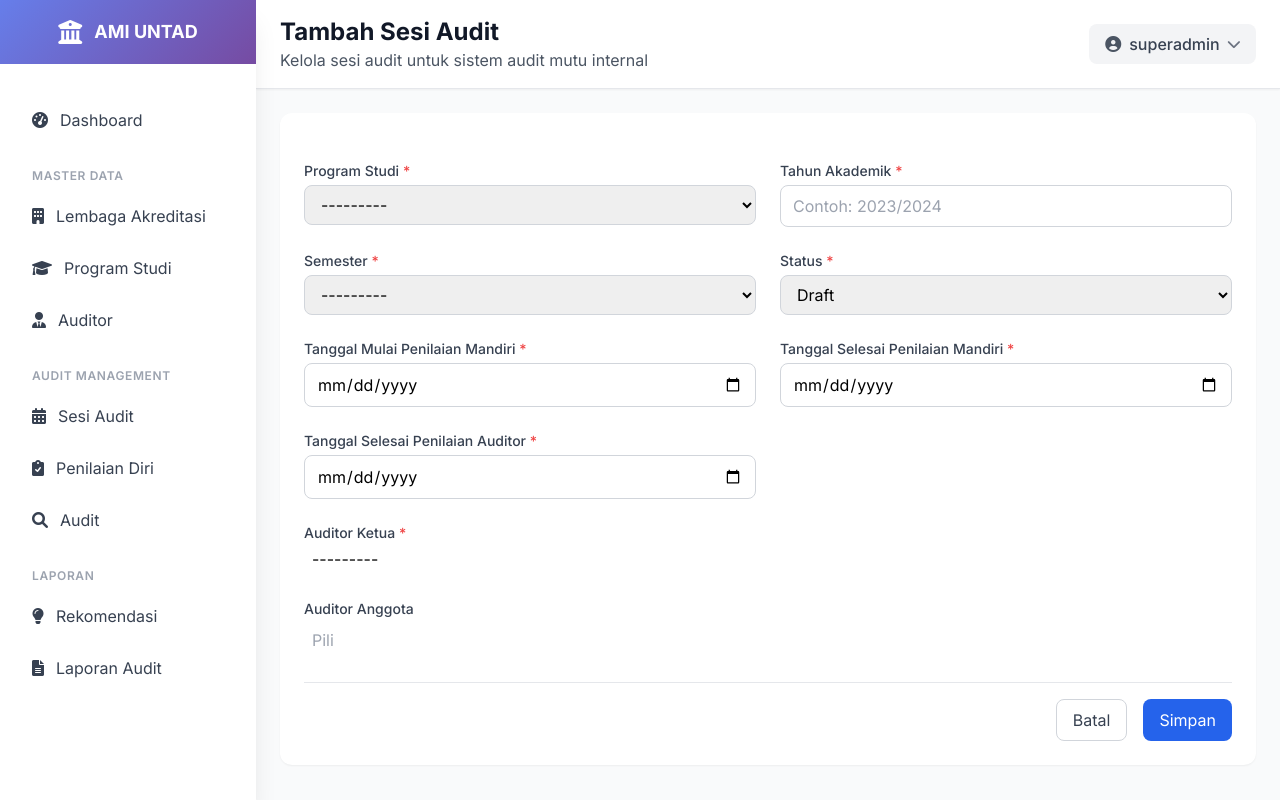
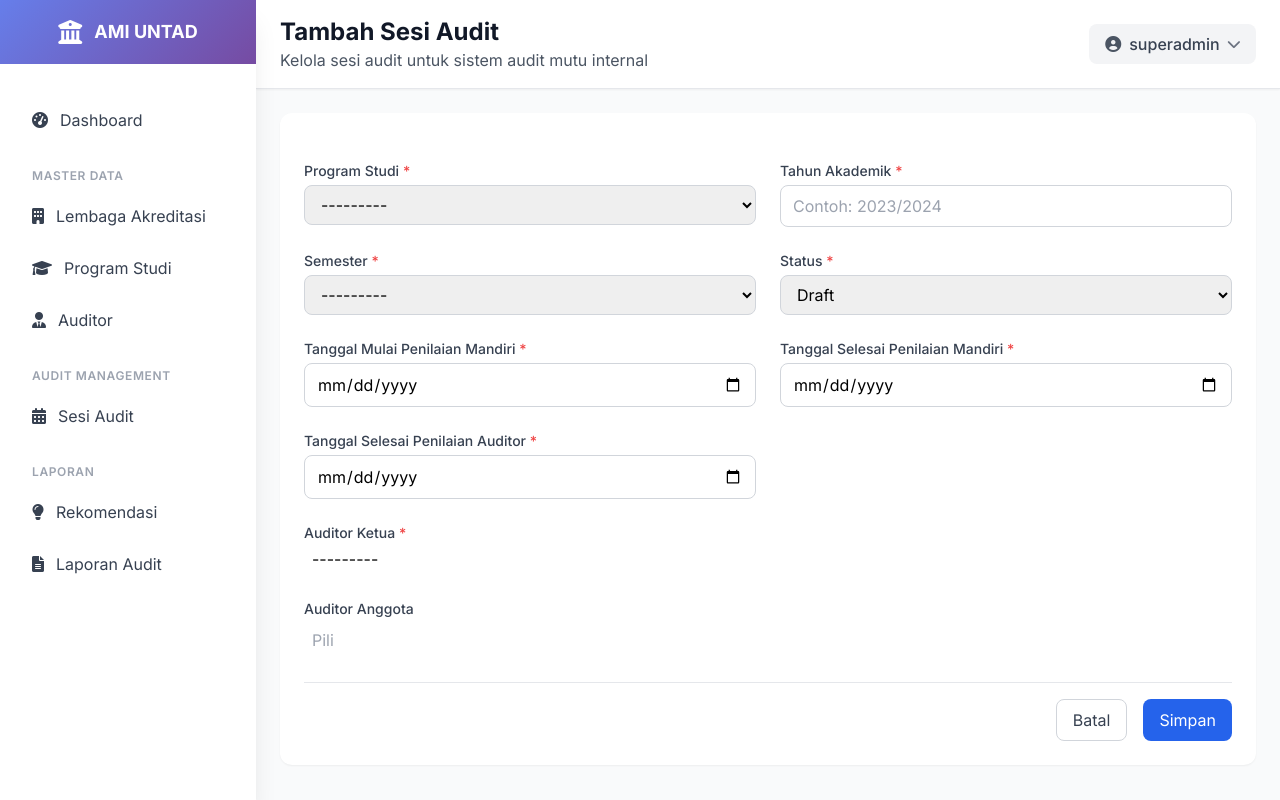
Before and after one commit to mahatirnajar/sipmi, a Django app: page /audit-session/create/ in a window 1280 px wide. Run offline with Django 5.2, Linux system fonts and the light colour scheme; a user stored in the database is signed in; data comes from the database, SQL or seed files in the repository; both versions use the stored data as it was after the commit; parts of the project's set-up code (start-up, migrations or seed data) failed here and were passed over; some libraries are stand-ins or nearby versions.

Commit message:
update audit: - get elemen directly to audit list

```diff
--- a/ami/forms.py
+++ b/ami/forms.py
@@ -291,12 +291,12 @@ class PenilaianDiriForm(forms.ModelForm):
 class AuditForm(forms.ModelForm):
     class Meta:
         model = Audit
-        fields = ['skor', 'deskripsi_kondisi', 'kategori_kondisi', 'komentar']
+        fields = ['skor', 'deskripsi_kondisi', 'kategori_kondisi']
         widgets = {
-            'skor': forms.NumberInput(attrs={'class': 'form-control', 'min': '0', 'max': '4', 'step': '0.01'}),
-            'deskripsi_kondisi': forms.Textarea(attrs={'rows': 3, 'class': 'form-control'}),
-            'kategori_kondisi': forms.Select(attrs={'class': 'form-control'}),
-            'komentar': forms.Textarea(attrs={'rows': 3, 'class': 'form-control'}),
+            'skor': forms.NumberInput(attrs={'class': 'form-control mt-1 block w-full rounded-md border-black-300 shadow-sm focus:border-blue-500 focus:ring-blue-500'}),
+            'deskripsi_kondisi': forms.Textarea(attrs={'rows': 10, 'class': 'form-control mt-1 block w-full rounded-md border-black-300 shadow-sm focus:border-blue-500 focus:ring-blue-500'}),
+            'kategori_kondisi': forms.Select(attrs={'class': 'form-control mt-1 block w-full rounded-md border-black-300 shadow-sm focus:border-blue-500 focus:ring-blue-500'}),
+            'komentar': forms.Textarea(attrs={'rows': 10, 'class': 'form-control mt-1 block w-full rounded-md border-black-300 shadow-sm focus:border-blue-500 focus:ring-blue-500'}),
         }
 
 class DokumenPendukungForm(forms.ModelForm):
--- a/ami/views.py
+++ b/ami/views.py
@@ -831,7 +831,6 @@ def submit_penilaian_diri(request, session_id):
 # Views untuk Audit
 # ----------------------------
 @login_required
-@login_required
 def audit_list(request, session_id):
     """View untuk menampilkan daftar hasil audit"""
     audit_session = get_object_or_404(AuditSession, pk=session_id)
@@ -839,35 +838,59 @@ def audit_list(request, session_id):
     if not check_audit_session_permission(request.user, audit_session):
         return HttpResponseForbidden("Anda tidak memiliki izin untuk mengakses halaman ini.")
 
-    # Perbaikan: ganti indikator dengan elemen
-    audit_items = Audit.objects.filter(
-        penilaian_diri__audit_session=audit_session
-    ).select_related(
-        'penilaian_diri',
-        'penilaian_diri__elemen',
-        'penilaian_diri__elemen__kriteria',
-        'auditor'
-    ).order_by('penilaian_diri__elemen__kode')
+    # Ambil semua elemen dari lembaga akreditasi prodi
+    lembaga = audit_session.program_studi.lembaga_akreditasi
+    semua_elemen = Elemen.objects.filter(
+        kriteria__lembaga_akreditasi=lembaga,
+        status='aktif'
+    ).order_by('kriteria__kode', 'kode')
 
+    # Untuk setiap elemen, pastikan ada penilaian diri dan audit
     grouped_data = {}
-    for ai in audit_items:
-        kriteria = ai.penilaian_diri.elemen.kriteria
+    elemen_count = 0
+    elemen_teraudit = 0
+
+    for elemen in semua_elemen:
+        elemen_count += 1
+        # Dapatkan atau buat penilaian diri
+        penilaian_diri, created = PenilaianDiri.objects.get_or_create(
+            audit_session=audit_session,
+            elemen=elemen,
+            defaults={
+                'status': 'BELUM'
+            }
+        )
+
+        # Dapatkan atau buat hasil audit
+        audit, created = Audit.objects.get_or_create(
+            penilaian_diri=penilaian_diri
+        )
+
+        # Cek apakah elemen sudah diaudit
+        if audit.skor is not None:
+            elemen_teraudit += 1
+
+        # Kelompokkan berdasarkan kriteria
+        kriteria = elemen.kriteria
         if kriteria not in grouped_data:
             grouped_data[kriteria] = []
-        grouped_data[kriteria].append(ai)
+        grouped_data[kriteria].append({
+            'elemen': elemen,
+            'penilaian_diri': penilaian_diri,
+            'audit': audit
+        })
 
     # Hitung statistik
-    total_elemen = audit_items.count()
-    elemen_teraudit = audit_items.exclude(skor__isnull=True).count()
-    persentase_teraudit = (elemen_teraudit / total_elemen * 100) if total_elemen > 0 else 0
+    persentase_teraudit = (elemen_teraudit / elemen_count * 100) if elemen_count > 0 else 0
 
     context = {
         'audit_session': audit_session,
-        'audit_items': audit_items,
-        'total_elemen': total_elemen,
+        'grouped_data': grouped_data,
+        'total_elemen': elemen_count,
         'elemen_teraudit': elemen_teraudit,
         'persentase_teraudit': persentase_teraudit
     }
+    return render(request, 'ami/audit_list.html', context)
     return render(request, 'ami/audit_list.html', context)
 
 @login_required
--- a/templates/ami/audit_form.html
+++ b/templates/ami/audit_form.html
@@ -49,13 +49,13 @@
                     {% endif %}
                 </div>
 
-                <div class="md:col-span-2">
+                {% comment %} <div class="md:col-span-2">
                     <label for="{{ form.komentar.id_for_label }}" class="block text-sm font-medium text-gray-700 mb-1">Komentar</label>
                     {{ form.komentar }}
                     {% if form.komentar.errors %}
                     <p class="mt-1 text-xs text-red-600">{{ form.komentar.errors|join:", " }}</p>
                     {% endif %}
-                </div>
+                </div> {% endcomment %}
             </div>
 
             <div class="flex flex-col-reverse sm:flex-row sm:justify-end sm:space-x-4 pt-4 border-t border-gray-200">
--- a/templates/ami/audit_list.html
+++ b/templates/ami/audit_list.html
@@ -39,9 +39,9 @@
                     </div>
                 </div>
             </div>
-            {{audit_items}}
+
+            {% if grouped_data %}
             {% for kriteria, items in grouped_data.items %}
-            {{kriteria}}
             <div class="mb-6">
                 <h3 class="font-semibold text-lg mb-3 border-l-4 border-blue-500 pl-2">{{ kriteria.kode }} - {{ kriteria.nama }}</h3>
 
@@ -161,6 +161,7 @@
                 <p class="mt-1 text-sm text-gray-500">Belum ada elemen yang didefinisikan untuk lembaga akreditasi ini.</p>
             </div>
             {% endfor %}
+            {% endif %}
         </div>
     </div>
 
--- a/templates/base.html
+++ b/templates/base.html
@@ -86,14 +86,14 @@
                             <i class="fas fa-calendar-alt mr-3"></i>
                             <span>Sesi Audit</span>
                         </a>
-                        <a href="#" class="sidebar-item flex items-center px-4 py-3 text-gray-700 rounded-lg transition-all duration-200 hover:bg-gray-50">
+                        {% comment %} <a href="#" class="sidebar-item flex items-center px-4 py-3 text-gray-700 rounded-lg transition-all duration-200 hover:bg-gray-50">
                             <i class="fas fa-clipboard-check mr-3"></i>
                             <span>Penilaian Diri</span>
                         </a>
                         <a href="#" class="sidebar-item flex items-center px-4 py-3 text-gray-700 rounded-lg transition-all duration-200 hover:bg-gray-50">
                             <i class="fas fa-search mr-3"></i>
                             <span>Audit</span>
-                        </a>
+                        </a> {% endcomment %}
                     </div>
                 </div>
 
```
Also changed, not shown: db.sqlite3.
